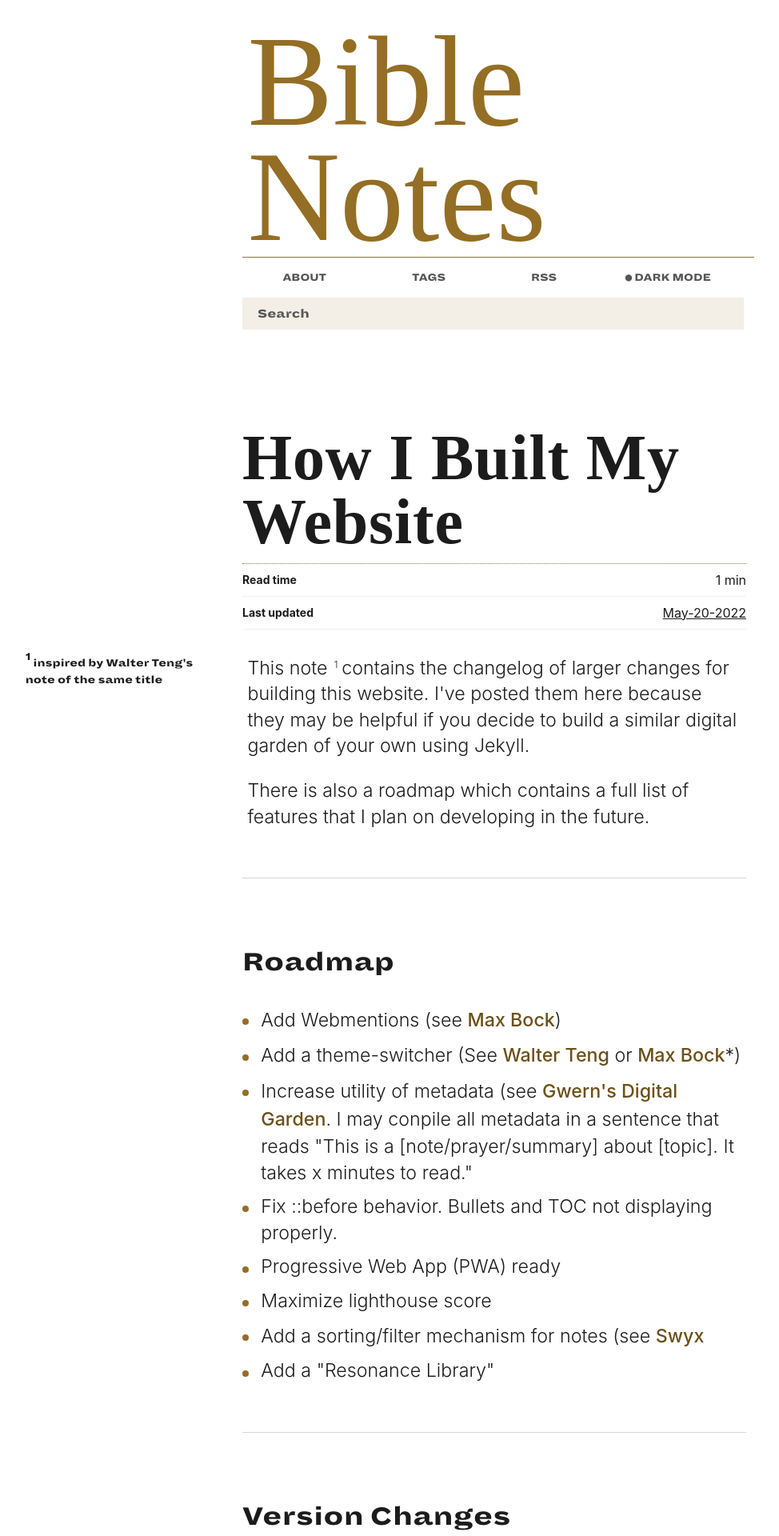
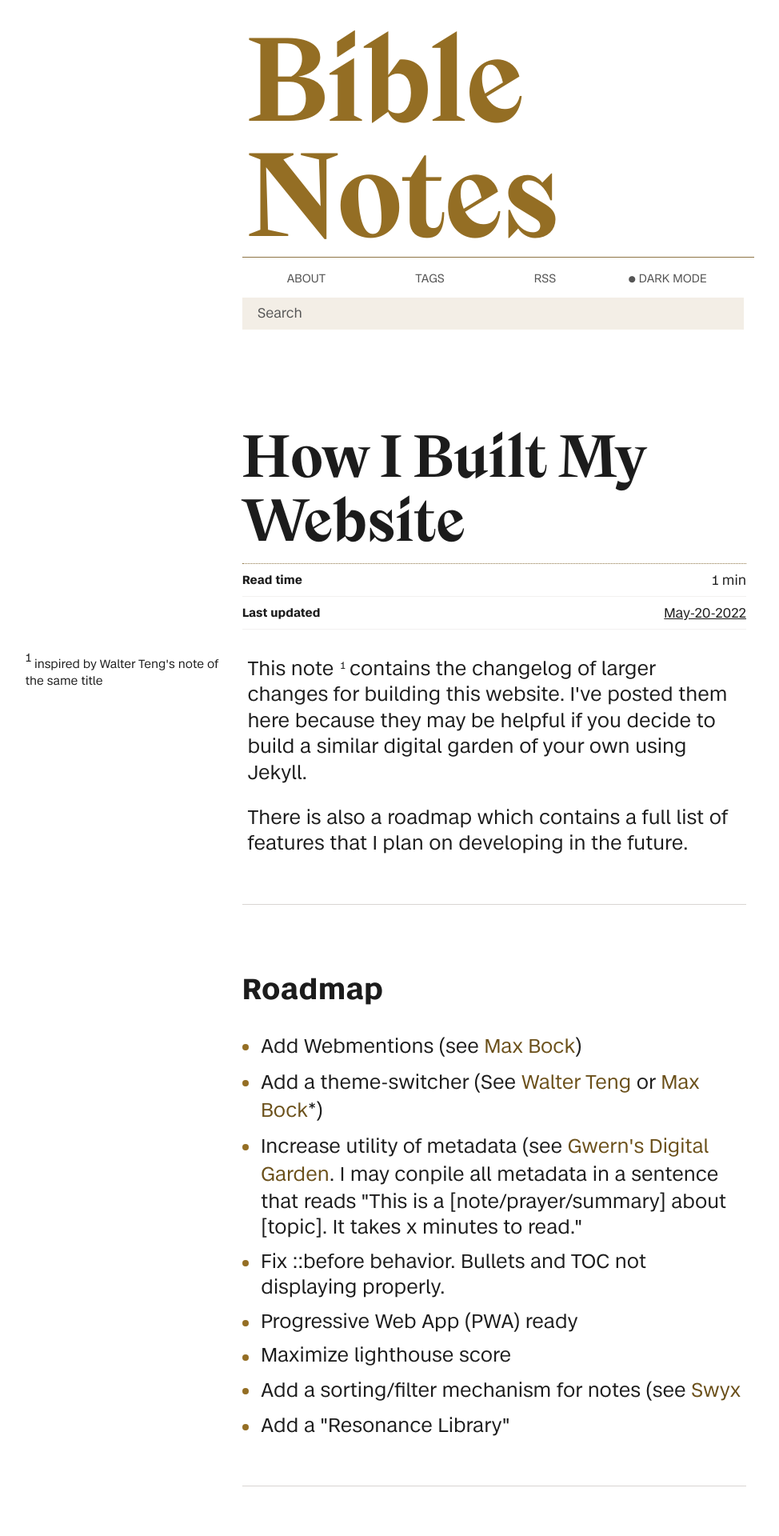
Before and after one commit to jsantiago611/digital-garden-master, a Jekyll site: the page built from _posts/2022-05-20-how-i-built-this-site.md, in a window 1280 px wide. Shown: the top 1920 px of the page at 80% size, without its empty margins (27-1001 px from the left). Built offline with Jekyll 4.4.1, drawn with Linux system fonts in a browser that asks for light colours; some web fonts are replaced.

Commit message:
update to nikolai and case text

```diff
--- a/assets/css/Style.css
+++ b/assets/css/Style.css
@@ -763,11 +763,11 @@ html[data-theme="dark"] {
   --line-height-snug: 1.375;
 
   /* Font family */
-  --font-family-serif: "Ogg", Iowan Old Style, Apple Garamond, Baskerville,
+  --font-family-serif: "Nikolai", Iowan Old Style, Apple Garamond, Baskerville,
     Times New Roman, Droid Serif, Times, Source Serif Pro, serif,
     Apple Color Emoji, Segoe UI Emoji, Segoe UI Symbol;
-  --font-family-mono: "Dia", 'SFMono-Regular', 'Menlo', monospace;
-  --font-family-sans: "OggText", -apple-system, BlinkMacSystemFont,
+  --font-family-mono: "Case", 'SFMono-Regular', 'Menlo', monospace;
+  --font-family-sans: "Case", -apple-system, BlinkMacSystemFont,
     avenir next, avenir, segoe ui, helvetica neue, helvetica, Ubuntu, roboto,
     noto, arial, sans-serif;
 
@@ -931,7 +931,7 @@ main {
 
  h2 {
 	font-size: 28px;
-	font-weight: 400;
+	font-weight: 700;
 	letter-spacing: 0.01em;
 	line-height: 1.2;
 	margin-top: 24px;
@@ -988,7 +988,7 @@ main {
 
  h3 {
 	font-size: 21px;
-	font-weight: 400;
+	font-weight: 700;
 	letter-spacing: -0.01em;
 	line-height: 1.2;
 	margin: 36px 0 5px;
```
